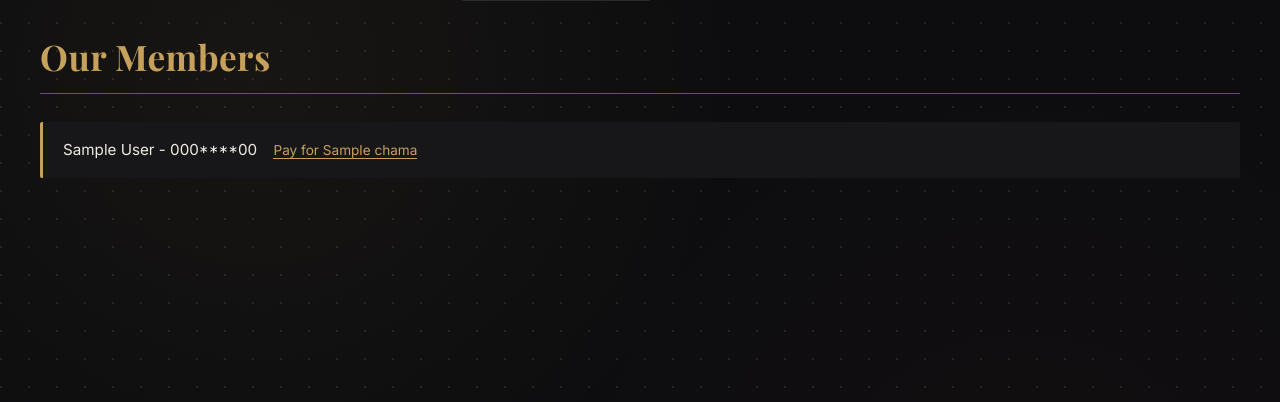
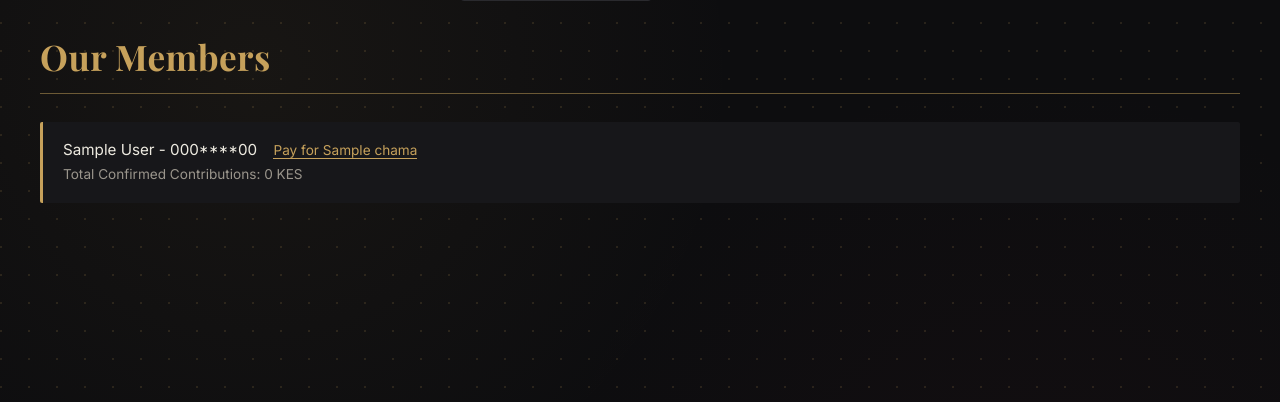
Before and after one commit to ATHMAN-RLD/chama-platform-, a Django app: page /members/ in a window 1280 px wide. Shown: the part 90-492 px from the top of the page. Run offline with Django 5.2, Linux system fonts and the light colour scheme; a user stored in the database is signed in; tables that the repository leaves empty hold one stand-in row (values such as "Sample post").

Commit message:
Show each member's total confirmed contributions on Members page

```diff
--- a/groups/templates/groups/member_list.html
+++ b/groups/templates/groups/member_list.html
@@ -6,12 +6,14 @@
 <h1>Our Members</h1>
 <hr>
 <ul>
-    {% for member in members %}
+    {% for item in member_data %}
         <li>
-            {{ member.full_name }} - {{ member.phone_number|slice:":4" }}****{{ member.phone_number|slice:"-2:" }}
-            {% for membership in member.memberships.all %}
+            {{ item.member.full_name }} - {{ item.member.phone_number|slice:":4" }}****{{ item.member.phone_number|slice:"-2:" }}
+            {% for membership in item.member.memberships.all %}
                 <a href="{% url 'pay_contribution' membership.id %}">Pay for {{ membership.chama.name }}</a>
             {% endfor %}
+            <br>
+            <span style="color: var(--muted); font-size: 0.85rem;">Total Confirmed Contributions: {{ item.total_contributed }} KES</span>
         </li>
     {% endfor %}
 </ul>
--- a/groups/views.py
+++ b/groups/views.py
@@ -38,7 +38,16 @@ def chama_list(request):
 @login_required
 def member_list(request):
     members = Member.objects.all()
-    return render(request, 'groups/member_list.html', {'members': members})
+    member_data = []
+    for member in members:
+        total_contributed = Contribution.objects.filter(
+            membership__member=member, status='confirmed'
+        ).aggregate(Sum('amount'))['amount__sum'] or 0
+        member_data.append({
+            'member': member,
+            'total_contributed': total_contributed,
+        })
+    return render(request, 'groups/member_list.html', {'member_data': member_data})
 
 
 @login_required
```
